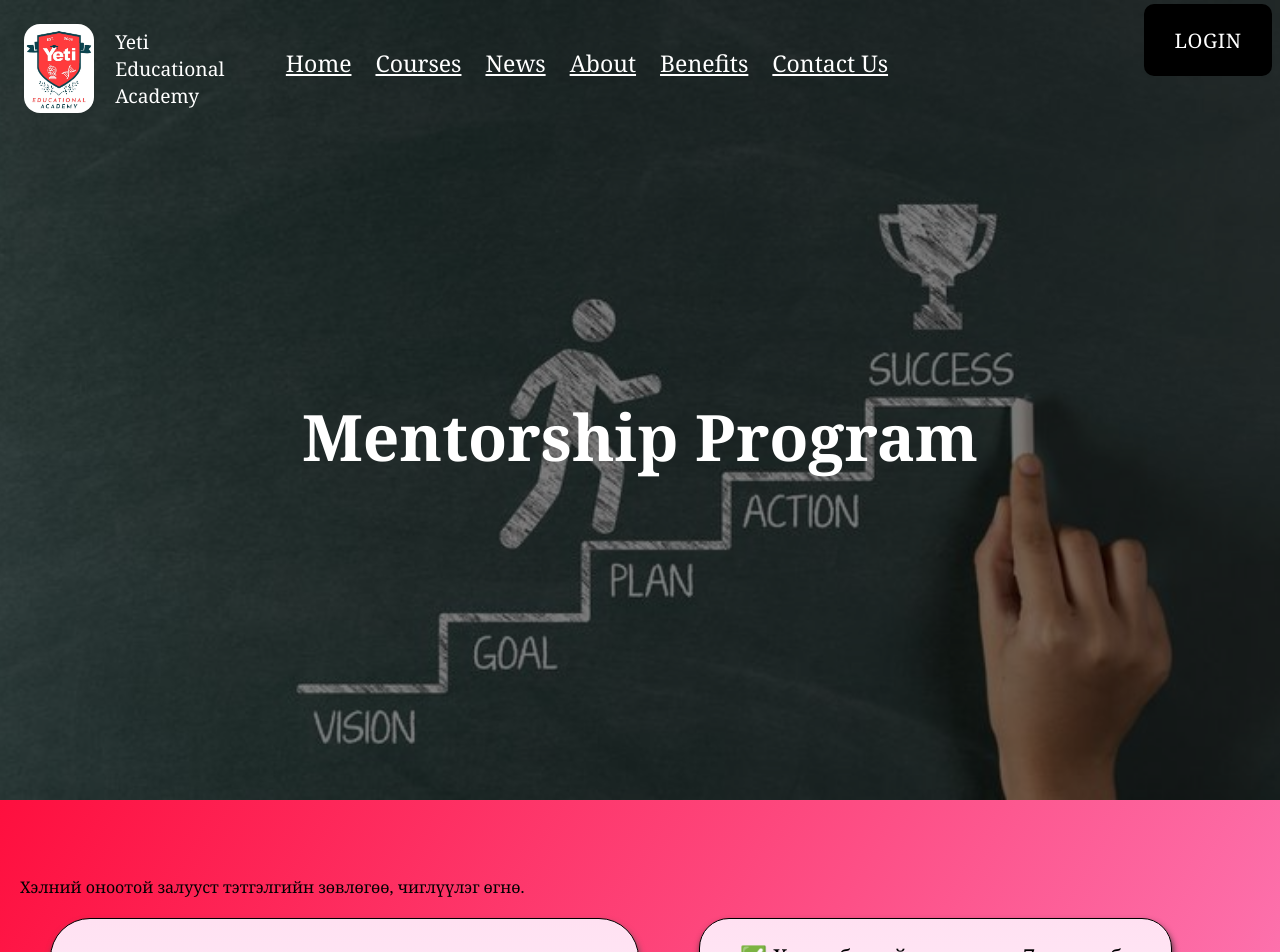
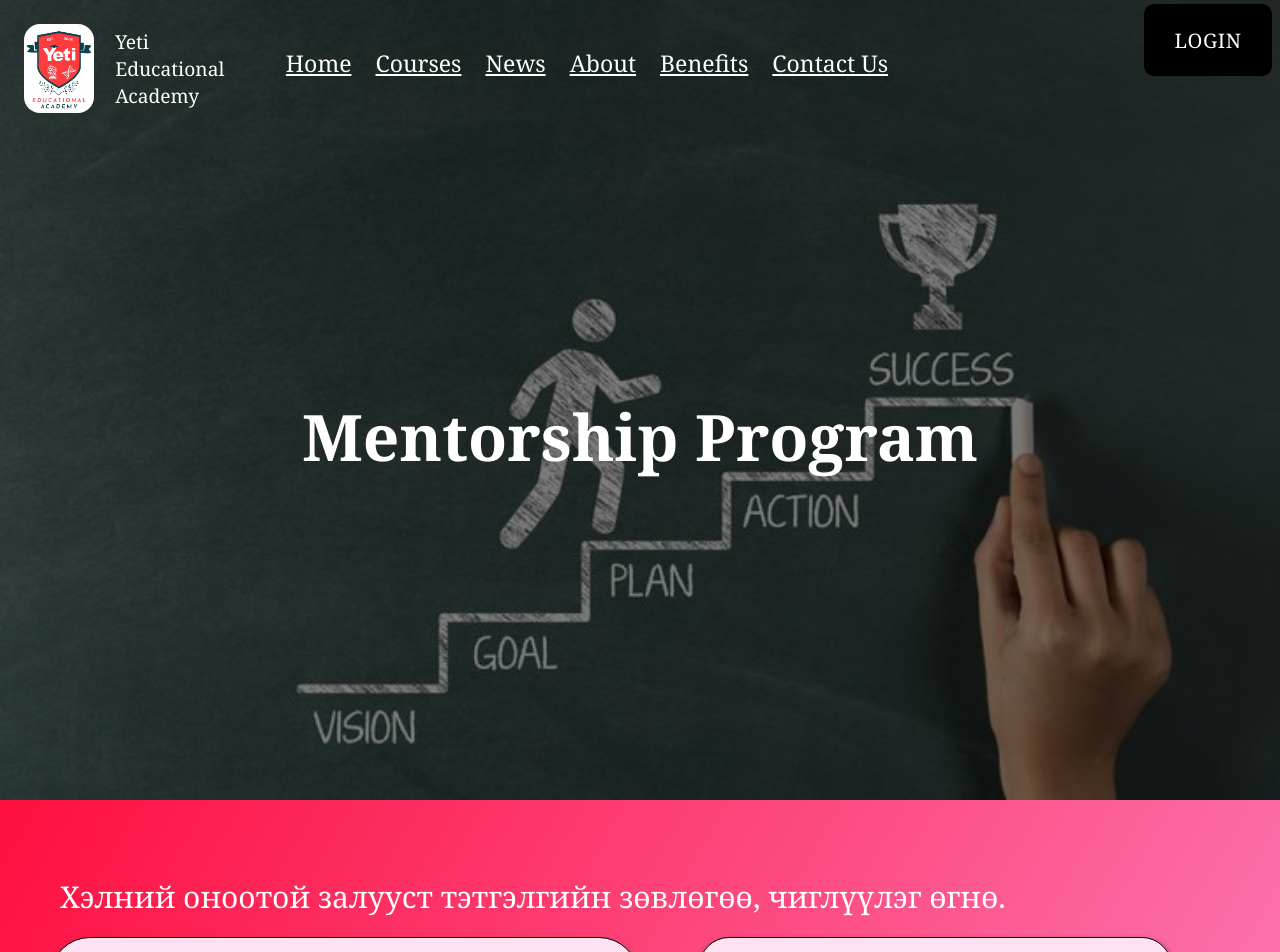
Before and after one commit to BRPS12/YetiFront, a React (Create React App) app: page /course/1 in a window 1280 px wide. Shown: the top 952 px of the page. Built offline with nearby package versions, Linux system fonts and the light colour scheme; no server answers.

Commit message:
Update Course1.jsx

```diff
--- a/src/Pages/Courses/Course1.jsx
+++ b/src/Pages/Courses/Course1.jsx
@@ -21,7 +21,7 @@ export const Course1 = () => {
       />
       <div className="background">
         <div className="firstCont">
-          <p className="firstText" style={{borderWidth:0}}>
+          <p className="course1Title" style={{borderWidth:0}}>
             Хэлний оноотой залууст тэтгэлгийн зөвлөгөө, чиглүүлэг өгнө.
           </p>
         </div>
```
